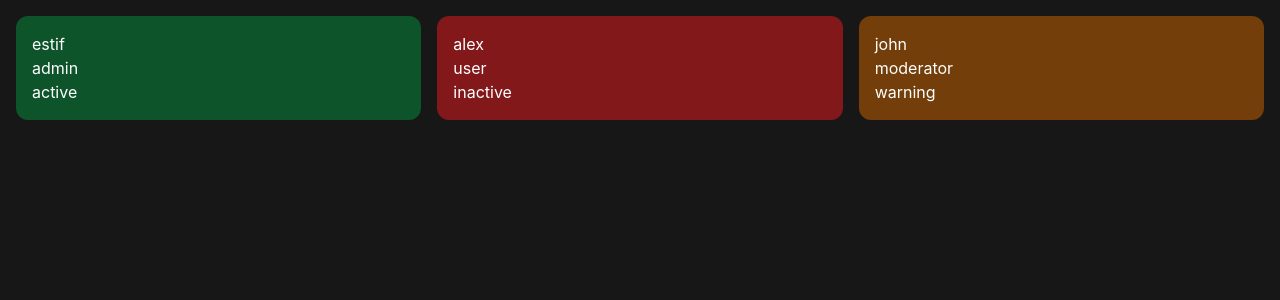
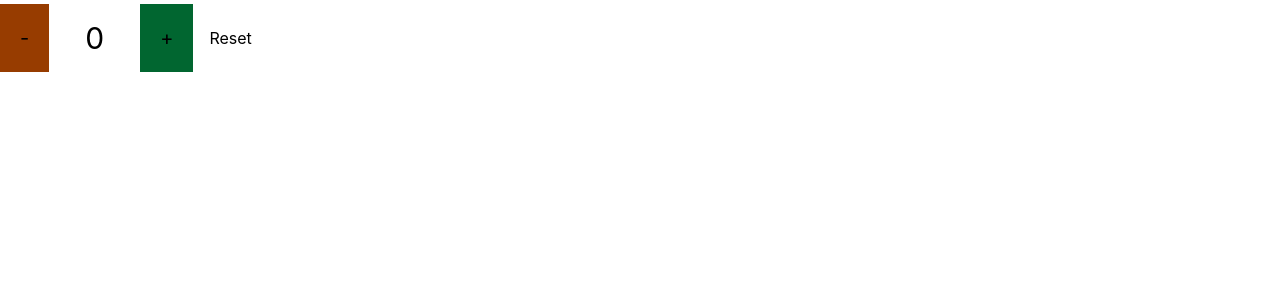
Before and after one commit to estifanosx/REACT-LEARNING, a React (Vite) app: page / in a window 1280 px wide. Shown: the top 300 px of the page. Built offline with nearby package versions, Linux system fonts and the light colour scheme.

Commit message:
feat: implement Counter component and update App to use it

```diff
--- a/src/App.jsx
+++ b/src/App.jsx
@@ -1,13 +1,25 @@
-import Component from "./Components/component.jsx";
+// import Component from "./Components/Components/component.jsx";
+// import excerciseone from "./Components/Components/excerciseone.jsx";
+import Counter from "./Components/Components/excersise/Counter.jsx";
+
+// export default function App() {
+//   return (
+//     <div className="bg-neutral-900  min-h-screen text-white p-4">
+//       <div className="grid grid-cols-3 gap-4">
+//         <Component name="estif" status="active" role="admin" />
+//         <Component name="alex" status="inactive" role="user" />
+//         <Component name="john" status="warning" role="moderator" />
+
+//       </div>
+//     </div>
+
+//   );
+// }
 
 export default function App() {
   return (
-    <div className="bg-neutral-900  min-h-screen text-white p-4">
-      <div className="grid grid-cols-3 gap-4">
-        <Component name="estif" status="active" role="admin" />
-        <Component name="alex" status="inactive" role="user" />
-        <Component name="john" status="warning" role="moderator" />
-      </div>
+    <div>
+      <Counter />
     </div>
   );
 }
--- /dev/null
+++ b/src/Components/Components/excersise/Counter.jsx
@@ -0,0 +1,27 @@
+import { useState } from "react";
+
+export default function Counter() {
+  const [count, setcount] = useState(0);
+
+  function increment() {
+    setcount(count + 1);
+  }
+  function decrement() {
+    setcount(count - 1);
+  }
+  function reset() {
+    setcount(count == 0);
+  }
+  return (
+    <div className="items-center flex gap-4  text-shadow-white ">
+      <button onClick={decrement} className=" bg-amber-800  p-5 text-xl">
+        -
+      </button>
+      <span className="text-3xl p-5  ">{count}</span>
+      <button onClick={increment} className="bg-green-800 p-5 text-xl">
+        +
+      </button>
+      <button onClick={reset}>Reset</button>
+    </div>
+  );
+}
```
